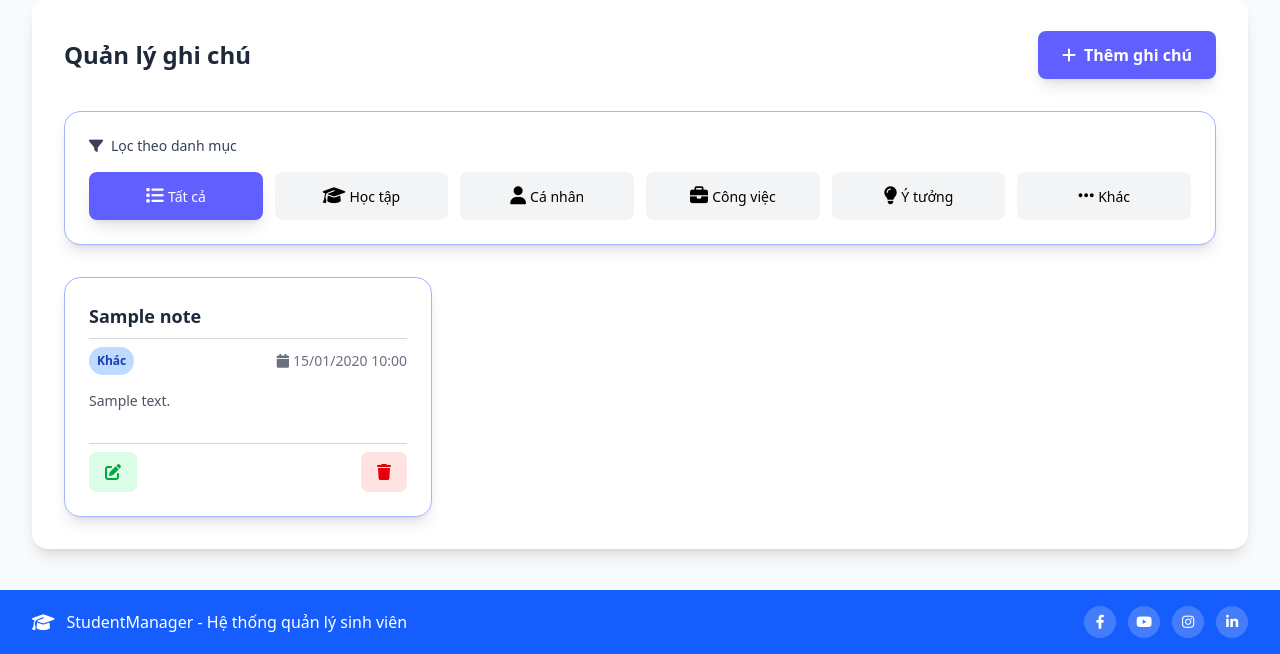
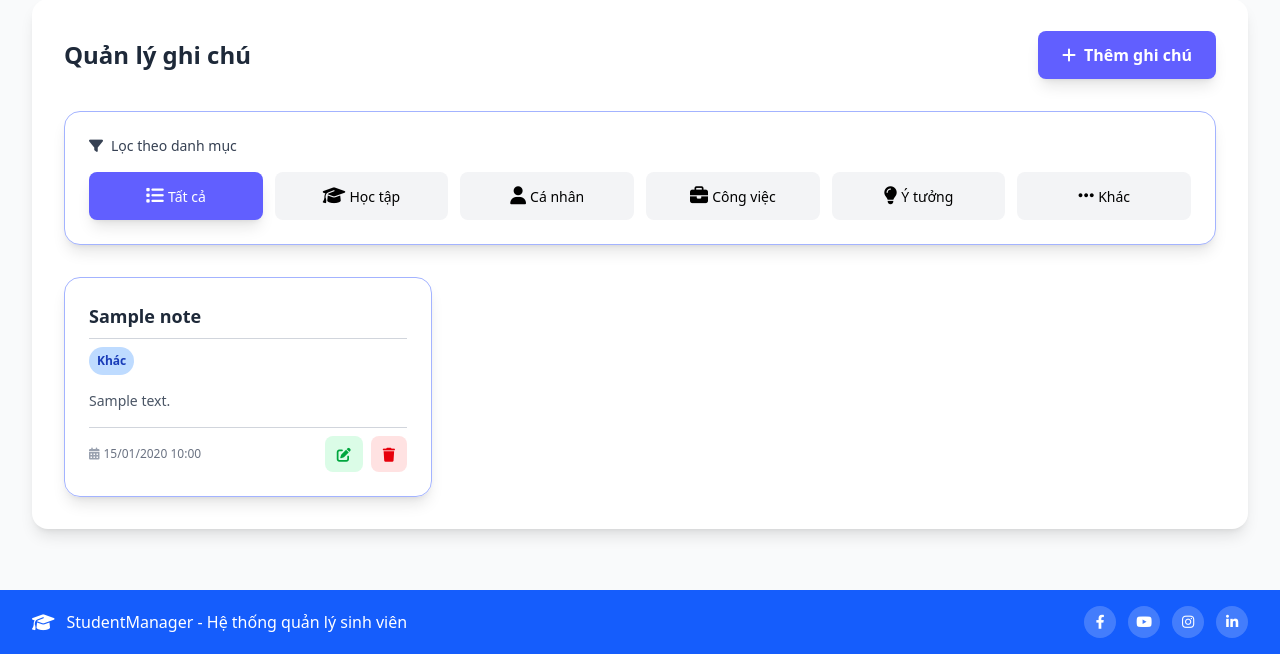
Before and after one commit to tranlap1602/CTUPal, a PHP site: page /StudentManager/notes.php in a window 1280 px wide. Shown: the part 146-800 px from the top of the page. Run offline with PHP 8.4, Linux system fonts and the light colour scheme; a user stored in the database is signed in; tables that the repository leaves empty hold one stand-in row (values such as "Sample post"); style sheets or scripts are compiled from the project's sources.

Commit message:
Chức năng ghi chú stable

```diff
--- a/notes.php
+++ b/notes.php
@@ -153,22 +153,20 @@ if ($_SERVER['REQUEST_METHOD'] === 'POST') {
     }
 
     // Redirect với messages
-    $redirect_url = 'notes.php';
+    $params = [];
+    if (!empty($_GET['category'])) $params['category'] = $_GET['category'];
 
-    // Giữ lại filter params
-    if (!empty($_GET['category'])) {
-        $redirect_url .= (strpos($redirect_url, '?') !== false ? '&' : '?') . 'category=' . urlencode($_GET['category']);
+    if (!empty($success)) {
+        $params['message'] = $success;
+        $params['type'] = 'success';
+    } elseif (!empty($errors)) {
+        $params['message'] = reset($errors);
+        $params['type'] = 'error';
     }
 
-    // Add success message
-    if (!empty($success)) {
-        $redirect_url .= (strpos($redirect_url, '?') !== false ? '&' : '?') . 'message=' . urlencode($success) . '&type=success';
-    }
-
-    // Add first error message (nếu có)
-    if (!empty($errors)) {
-        $firstError = reset($errors);
-        $redirect_url .= (strpos($redirect_url, '?') !== false ? '&' : '?') . 'message=' . urlencode($firstError) . '&type=error';
+    $redirect_url = 'notes.php';
+    if (!empty($params)) {
+        $redirect_url .= '?' . http_build_query($params);
     }
 
     header('Location: ' . $redirect_url);
--- a/views/notes-view.php
+++ b/views/notes-view.php
@@ -138,7 +138,7 @@
     <?php else: ?>
         <div class="grid grid-cols-1 md:grid-cols-2 lg:grid-cols-3 gap-6">
             <?php foreach ($notes as $note): ?>
-                <div class="border border-indigo-300 hover:bg-indigo-50 rounded-2xl p-6 shadow-lg hover:shadow-xl transition-all duration-300 hover:-translate-y-1">
+                <div class="border border-indigo-300 hover:bg-indigo-50 rounded-2xl p-6 shadow-lg hover:shadow-xl transition-all duration-300 hover:-translate-y-1 flex flex-col h-full">
                     <!-- Header ghi chú -->
                     <div class="flex justify-between items-start border-b border-gray-300 mb-2">
                         <h4 class="text-lg font-bold text-gray-800 pb-2 line-clamp-2"><?php echo htmlspecialchars($note['title']); ?></h4>
@@ -148,31 +148,38 @@
                         <span class="bg-blue-200 text-blue-800 px-2 py-1.5 rounded-full text-xs font-semibold">
                             <?php echo getCategoryText($note['category']); ?>
                         </span>
-                        <span class="flex items-center">
-                            <i class="fas fa-calendar mr-1"></i>
-                            <?php echo date('d/m/Y H:i', strtotime($note['updated_at'])); ?>
-                        </span>
                     </div>
                     <!-- Preview nội dung -->
-                    <div class="text-gray-600 text-sm mb-8 line-clamp-3">
+                    <div class="text-gray-600 text-sm mb-4 line-clamp-3 hover:line-clamp-none transition-all duration-200">
                         <?php echo htmlspecialchars($note['content']); ?>
                     </div>
+                    <!-- Footer với thông tin và actions -->
+                    <div class="pt-2 border-t border-gray-300 mt-auto">
+                        <div class="flex items-center justify-between">
+                            <!-- Thời gian -->
+                            <div class="flex items-center space-x-1 text-xs text-gray-500">
+                                <i class="fas fa-calendar-alt text-gray-400"></i>
+                                <span><?php echo date('d/m/Y H:i', strtotime($note['updated_at'])); ?></span>
+                            </div>
+
                             <!-- Actions -->
-                    <div class="flex items-center justify-between pt-2 border-t border-gray-300">
+                            <div class="flex items-center space-x-2">
                                 <a href="notes.php?action=edit&id=<?php echo $note['id']; ?>"
-                            class="bg-green-100 text-green-600 hover:bg-green-300 py-2 px-4 rounded-lg transition-all duration-200"
+                                    class="bg-green-100 text-green-600 hover:bg-green-300 py-1.5 px-3 rounded-lg transition-all duration-200"
                                     title="Xem hoặc sửa ghi chú">
-                            <i class="fas fa-edit"></i>
+                                    <i class="fas fa-edit text-sm"></i>
                                 </a>
                                 <form action="notes.php" method="POST" class="inline" onsubmit="return confirm('Bạn có chắc chắn muốn xóa ghi chú này?')">
                                     <input type="hidden" name="action" value="delete">
                                     <input type="hidden" name="id" value="<?php echo $note['id']; ?>">
                                     <button type="submit"
-                                class="bg-red-100 text-red-600 hover:bg-red-300 py-2 px-4 rounded-lg transition-all duration-200"
+                                        class="bg-red-100 text-red-600 hover:bg-red-300 py-1.5 px-3 rounded-lg transition-all duration-200"
                                         title="Xóa ghi chú">
-                                <i class="fas fa-trash"></i>
+                                        <i class="fas fa-trash text-sm"></i>
                                     </button>
                                 </form>
+                            </div>
+                        </div>
                     </div>
                 </div>
             <?php endforeach; ?>
@@ -255,6 +262,7 @@
         document.getElementById('add-note-form').classList.remove('hidden');
         document.getElementById('note-form').reset();
     }
+
     function hideAddNoteForm() {
         document.getElementById('add-note-form').classList.add('hidden');
     }
```
Lines whose indentation alone changed are shown as unchanged.
